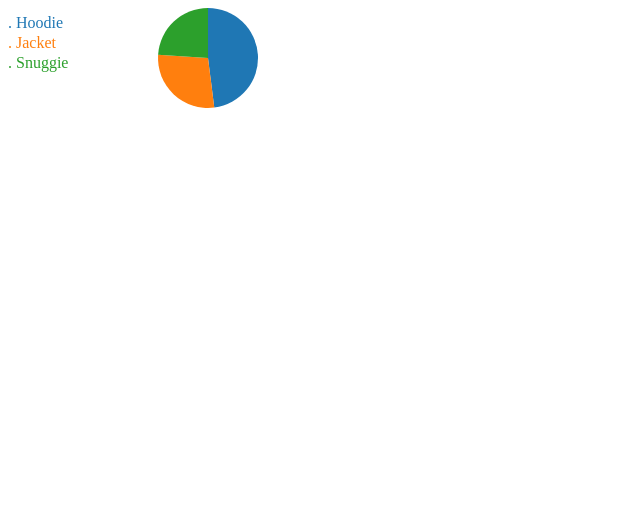
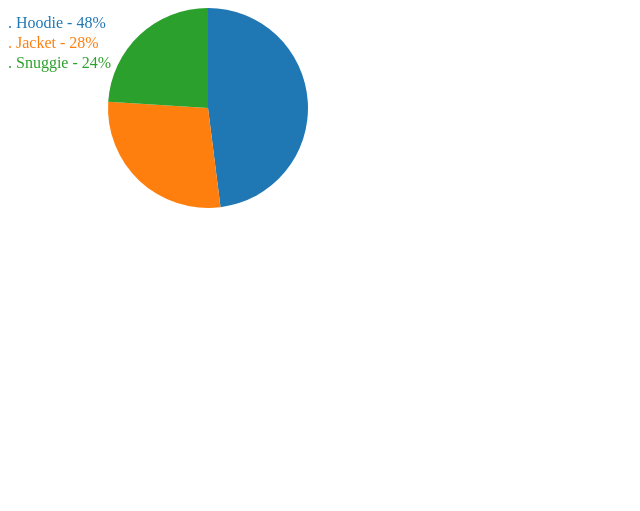
Before and after one commit to beck410/pie_chart, a website: page index.html in a window 1280 px wide. Shown: the whole page, without its empty margins (0-640 px from the left). Drawn offline with nearby package versions, Linux system fonts and the light colour scheme.

Commit message:
display percentages

```diff
--- a/index.html
+++ b/index.html
@@ -5,7 +5,7 @@
         <title>D3 pie chart</title>
     </head>
     <body>
-    <svg class="pie"></svg>
+    <svg class="pie" width="500" height="500"></svg>
     <script src="node_modules/d3/d3.min.js"></script>
     <script src="node_modules/jquery/dist/jquery.min.js"></script>
     <script src="main.js"></script>
--- a/main.js
+++ b/main.js
@@ -12,11 +12,18 @@
                 slices = pie(data),
                 arc = d3.svg.arc()
                     .innerRadius(0)
-                    .outerRadius(50),
+                    .outerRadius(100),
                 color = d3.scale.category10(),
                 svg = d3.select('svg.pie'),
                 g = svg.append('g')
-                    .attr('transform', 'translate(200, 50)');
+                    .attr('transform', 'translate(200, 100)'),
+                dataTotal = d3.sum(data, function(d) {
+                    return d.count;
+                });
+
+                data.forEach(function(d) {
+                    d.percentage = Math.floor((d.count  / dataTotal) * 100);
+                });
 
                 g.selectAll('path.slice')
                     .data(slices)
@@ -35,7 +42,7 @@
                             .enter()
                                 .append('text')
                                     .text(function(d) {
-                                        return '. ' + d.data.product;
+                                        return '. ' + d.data.product + ' - ' + d.data.percentage + '%';
                                     })
                                     .attr('fill', function(d) {
                                         return color(d.data.product);
@@ -43,7 +50,6 @@
                                     .attr('y', function(d, i) {
                                         return 20 * (i + 1);
                                     });
-
         }
     }
 
```
